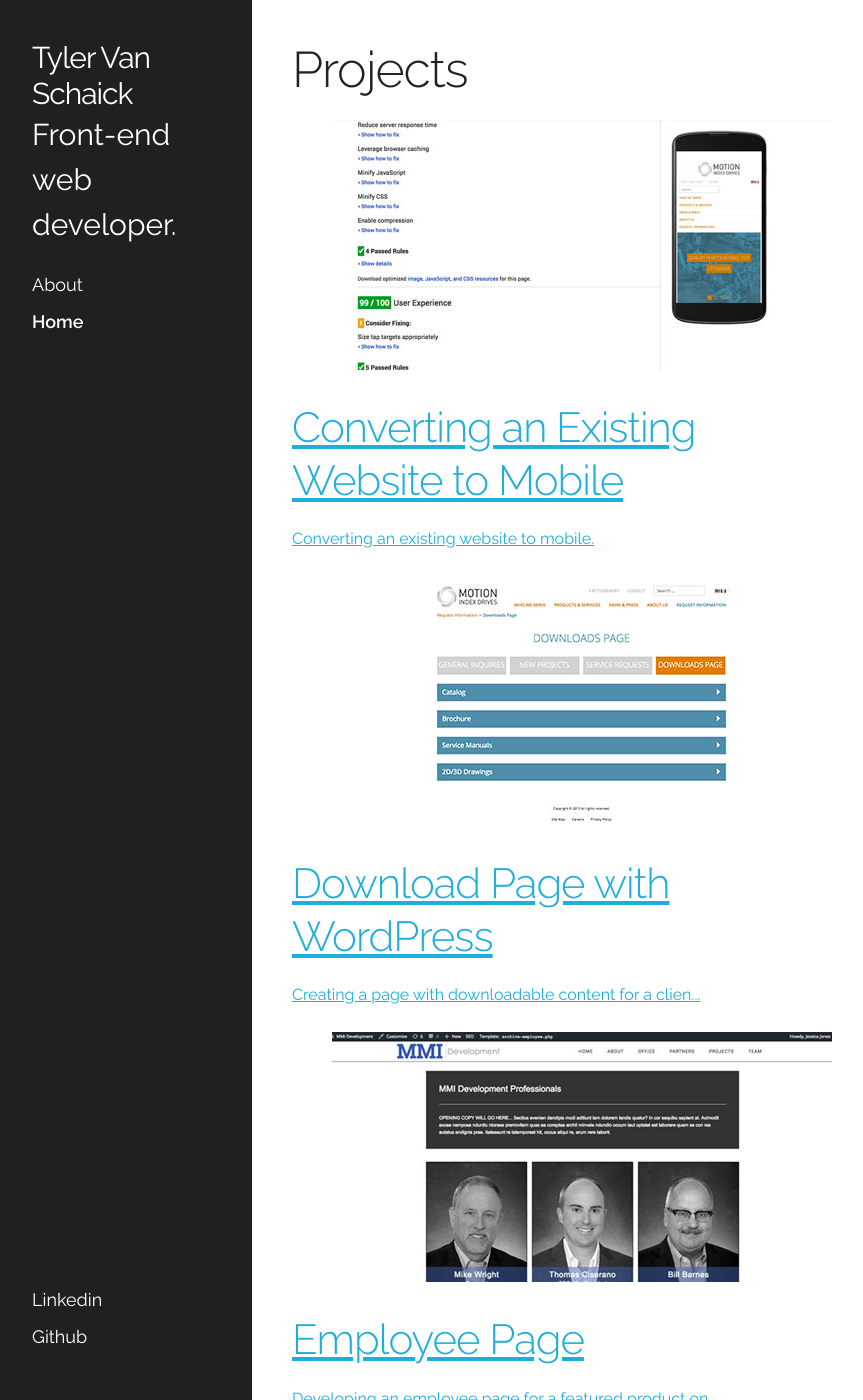
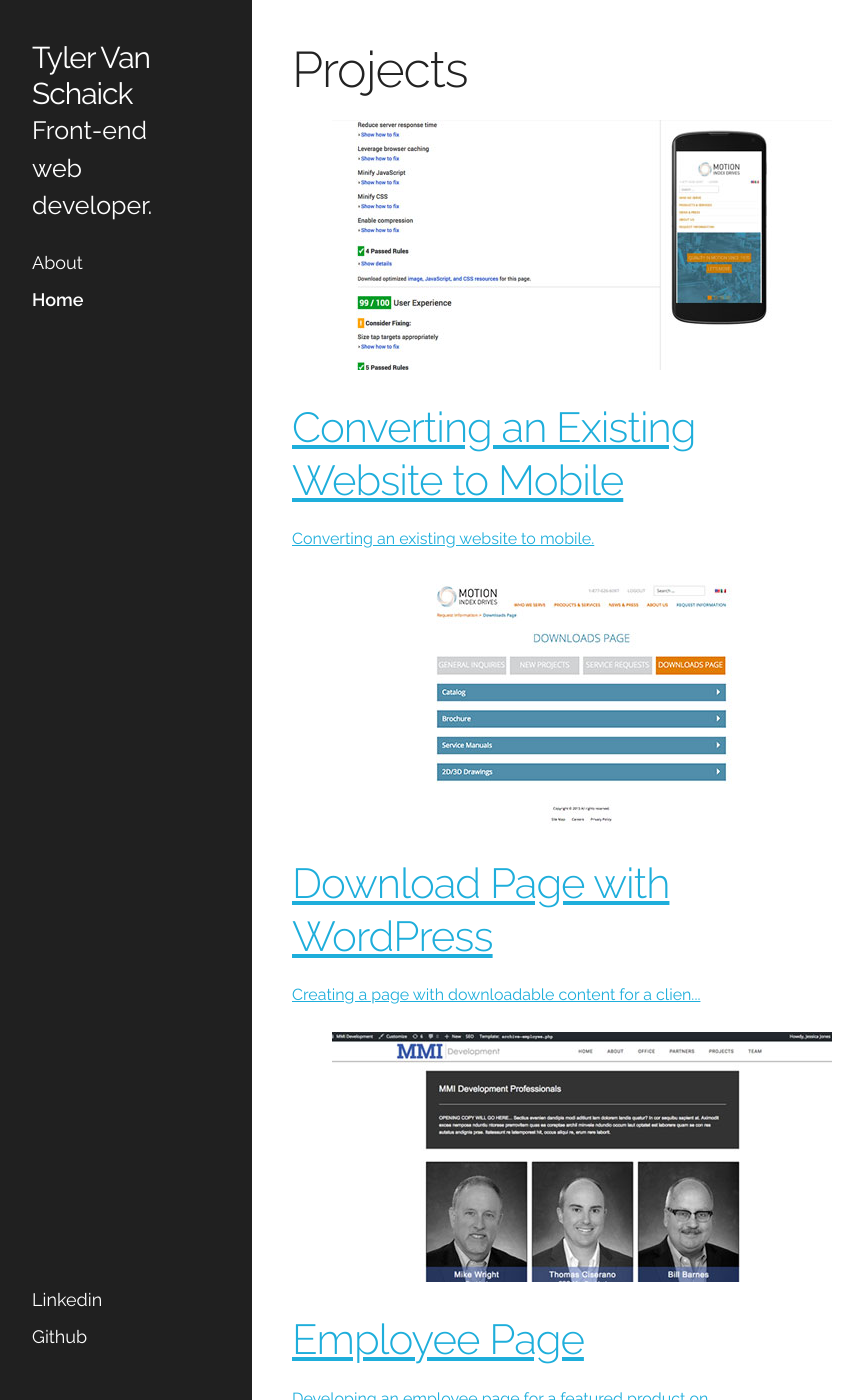
Before and after one commit to tyler-vs/tyler-vs.github.io, a Jekyll site: the page built from index.html, in a window 1280 px wide and 1400 px high. Shown: the whole window, without its empty margins (28-891 px from the left). Built offline with Jekyll 4.4.1, drawn with Linux system fonts in a browser that asks for light colours; nearby versions of some CDN libraries.

Commit message:
Update custom.scss
Separate site title and tagline to use different font sizes.

```diff
--- a/css/custom.scss
+++ b/css/custom.scss
@@ -80,9 +80,16 @@ body {
   margin-bottom: 0;
 }
 
+.sidebar-about .site-title {
+  font-size: 3rem;
+}
+
+.sidebar-about .site-tagline {
+  font-size: 2.5rem;
+}
+
 .sidebar-about .site-title,
 .sidebar-about .site-tagline {
-  font-size: 3rem;
   font-weight: 400;
 }
 
```
